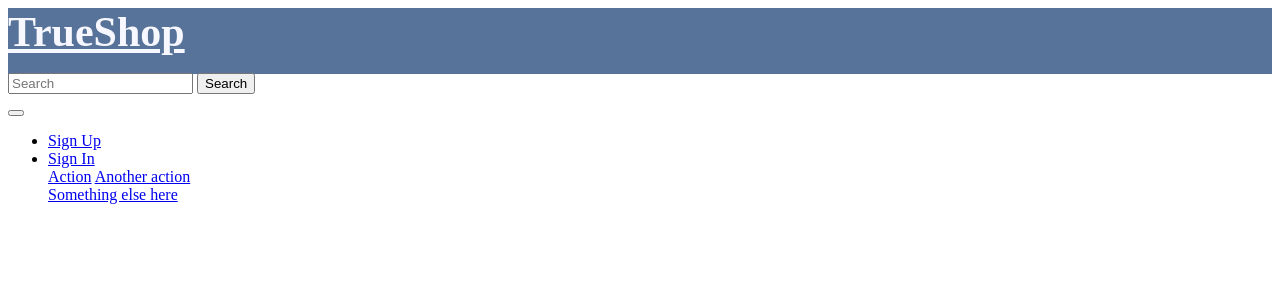
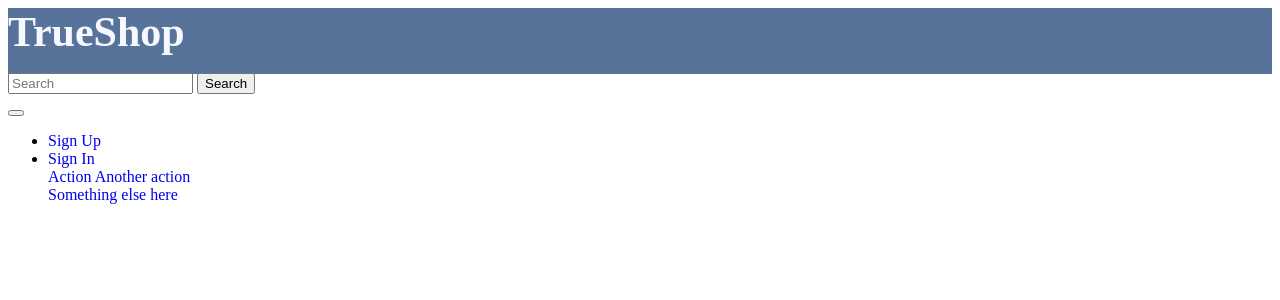
Before and after one commit to Croomky/ecommerce, a Django app: template ecommerce/templates/components/navbar.html in a window 1280 px wide. Shown: the top 300 px of the page. Run offline with Django 3.2, Linux system fonts and the light colour scheme; the template is opened without the code that fills it, so the values that code supplies are empty.

Commit message:
logo not decorated during hover

```diff
--- a/ecommerce/templates/components/navbar.html
+++ b/ecommerce/templates/components/navbar.html
@@ -58,7 +58,7 @@ nav {
   padding: 0px;
 }
 
-.navbar-brand {
+.navbar-brand, .navbar-brand:hover {
   display: block;
   background: #577399;
   color: #f7f7ff;
@@ -68,4 +68,12 @@ nav {
   font-size: 42px;
   font-weight:600;
 }
+
+a {
+  text-decoration: none;
+}
+
+a:hover {
+  text-decoration: none;
+}
 </style>
```
